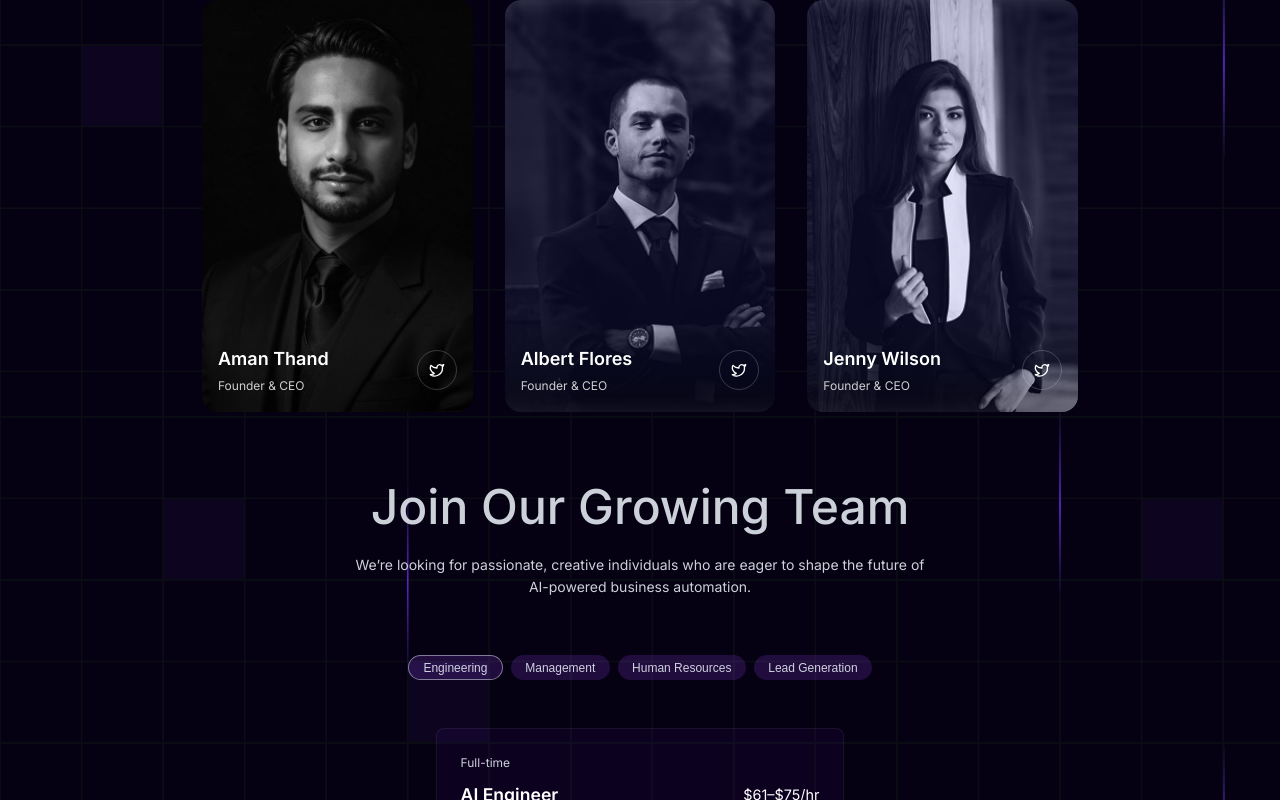
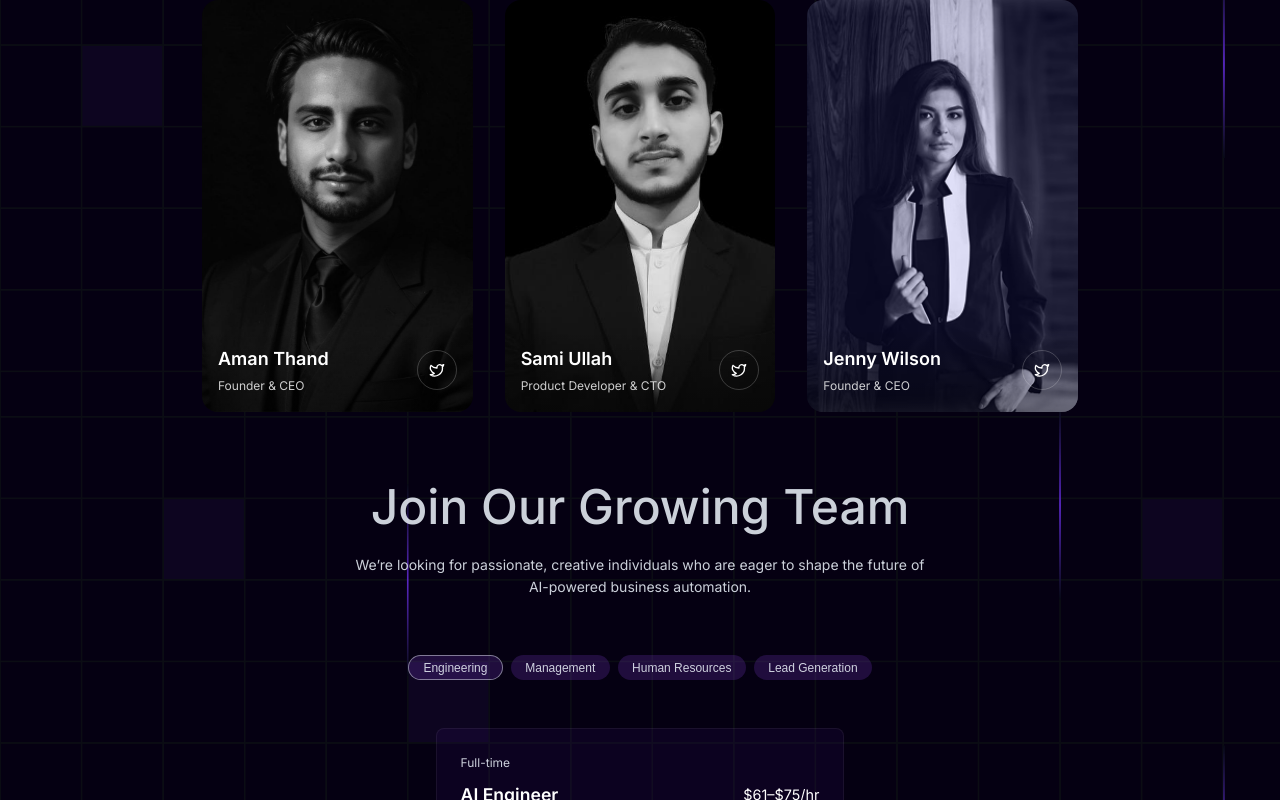
Before and after one commit to ADEEL-AHMAD-123/lyrion-frontend, a React (Vite) app: page /about in a window 1280 px wide. Shown: the part 2499-3299 px from the top of the page. Built offline with nearby package versions, Linux system fonts and the light colour scheme.

Commit message:
team section updated

```diff
--- a/src/components/sections/TeamSection/TeamSection.jsx
+++ b/src/components/sections/TeamSection/TeamSection.jsx
@@ -4,7 +4,7 @@ import SectionIntro from "../../common/SectionIntro/SectionIntro";
 import { Twitter } from "lucide-react";
 
 import team1 from "../../../assets/images/team1.jpeg";
-import team2 from "../../../assets/images/team2.png";
+import team2 from "../../../assets/images/team2.jpeg";
 import team3 from "../../../assets/images/team3.png";
 
 const teamMembers = [
@@ -14,8 +14,8 @@ const teamMembers = [
       image: team1,
     },
     {
-      name: "Albert Flores",
-      role: "Founder & CEO",
+      name: "Sami Ullah",
+      role: "Product Developer & CTO",
       image: team2,
     },
     {
```
Also changed, not shown: src/assets/images/team2.jpeg.
